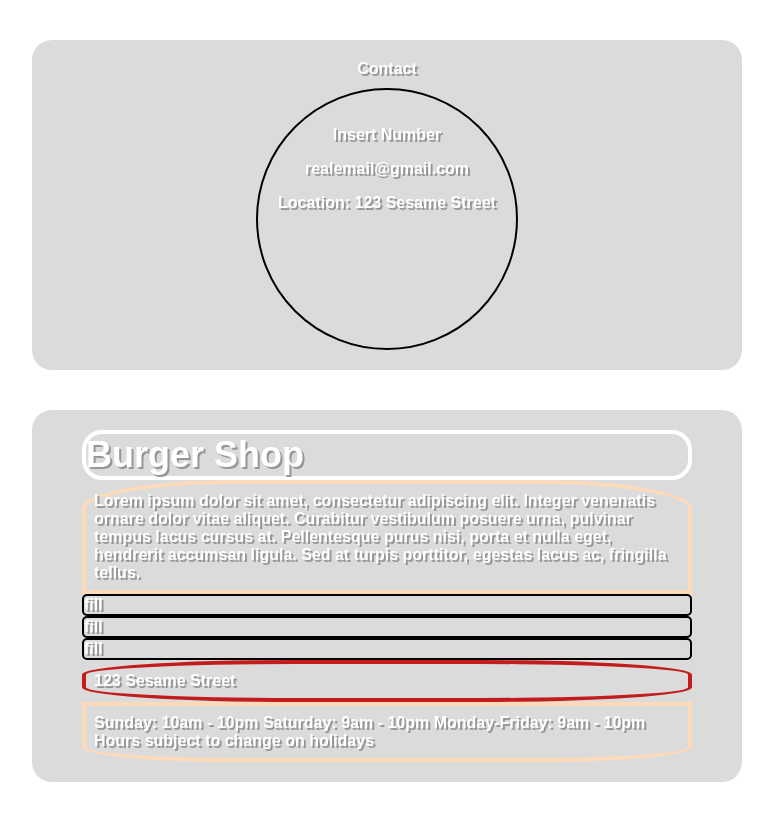
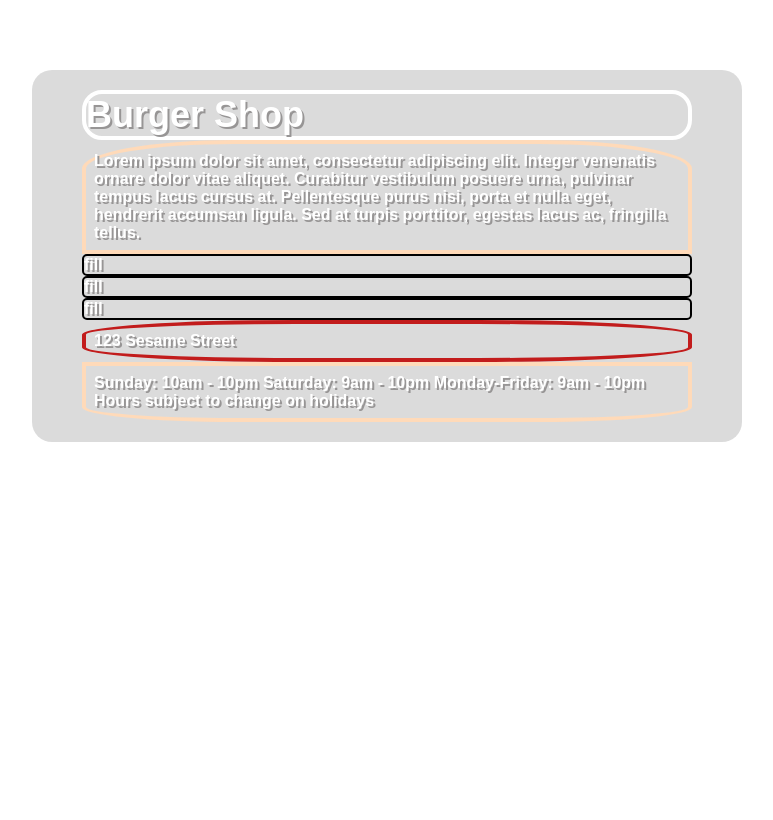
Before and after one commit to BrandonC123/restaurant, a website built with webpack: page dist/index.html in a window 1280 px wide. Shown: the whole page, without its empty margins (253-1026 px from the left). Built offline with nearby package versions, Linux system fonts and the light colour scheme; files whose address does not match are found by name; a web font is replaced by a local one.

Commit message:
Cleared HTML and converted everything to JS.

```diff
--- a/dist/index.html
+++ b/dist/index.html
@@ -11,18 +11,10 @@
             href="https://fonts.googleapis.com/css2?family=Mochiy+Pop+P+One&display=swap"
             rel="stylesheet"
         />
-        <title>Document</title>
+        <title>Restaurant</title>
     </head>
     <body>
         <div id="content">
-            <div class="text-container">
-                <div class="title">Contact</div>
-                <div class="contact-cont">
-                    <p>Insert Number</p>
-                    <p>realemail@gmail.com</p>
-                    <p>Location: 123 Sesame Street</p>
-                </div>
-            </div>
         </div>
         <script src="main.js"></script>
     </body>
```
